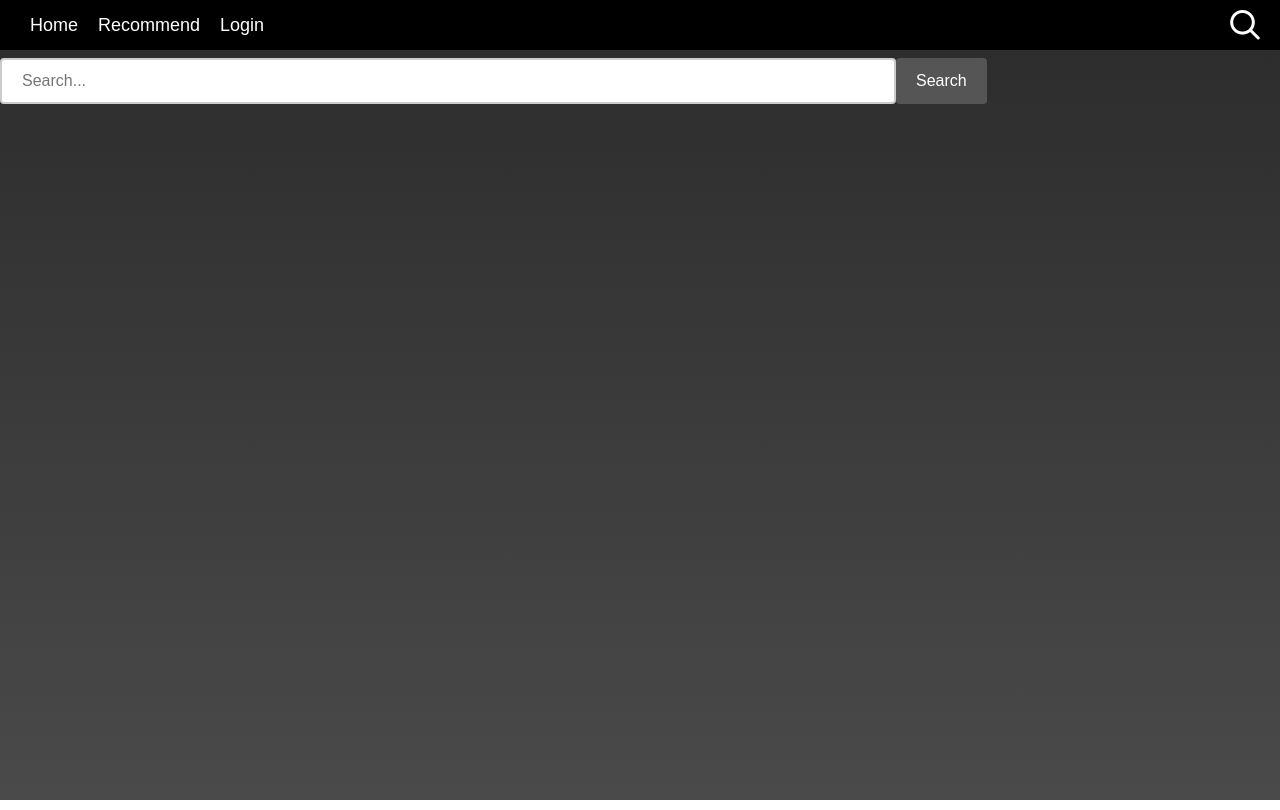
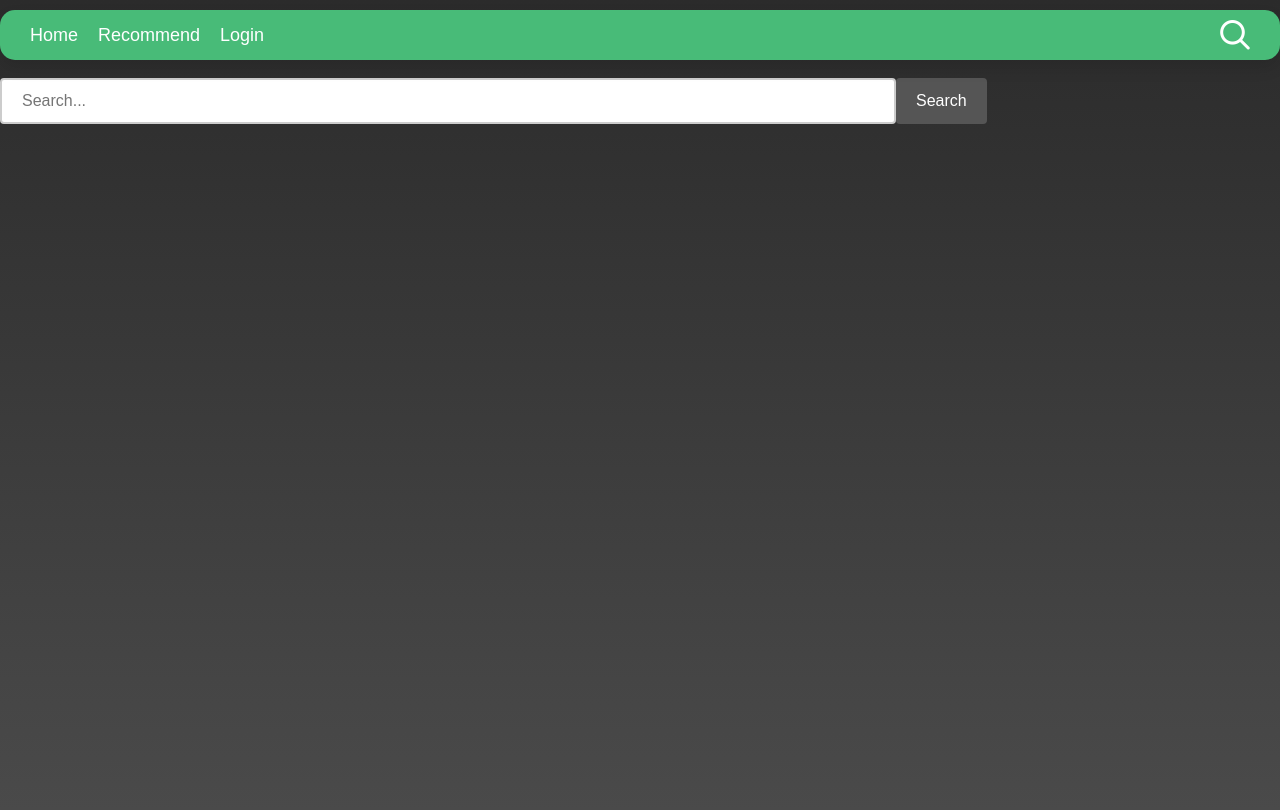
Before and after one commit to xeluior/Project_CS372, a React (Create React App) app in the folder frontend/: page / in a window 1280 px wide. Built offline with nearby package versions, Linux system fonts and the light colour scheme; the HTML template or start-up script is replaced by a standard one.

Commit message:
Rounded the Navbar and made it green

```diff
--- a/frontend/src/styles/NavbarStyle.js
+++ b/frontend/src/styles/NavbarStyle.js
@@ -5,9 +5,14 @@ import { Link } from "react-router-dom";
 export const NavbarContainer = styled.nav`
     width: 100%;
     height: 50px;
-    background-color: black;
+    background-color: #48BB78;
     display: flex;
+    border-radius: 15px;
     flex-direction: column;
+    box-shadow: 0 8px 16px rgba(0, 0, 0, 0.1); // This adds a shadow below the navbar
+    margin: 10px 0;  // This gives some space above and below the navbar
+    position: relative;  // Ensures the navbar is above other elements
+    z-index: 1;  // Keeps the navbar on top
 `
 
 export const LeftContainer = styled.div`
@@ -22,6 +27,7 @@ export const RightContainer = styled.div`
     flex: 40%;
     display: flex;
     justify-content: flex-end;
+    margin: 10px;
     align-items: center;  // This centers items vertically within the container
 `;
 
@@ -55,16 +61,16 @@ export const SearchPNG = styled.img`
     vertical-align: middle;  // This ensures the image aligns with the middle of adjacent text or input elements
 
     &:hover {
-        transform: translateY(5px);
+        cursor: pointer;
     }
 `;
 
 export const SearchInput = styled.input`
-    width: 300px;
+    width: 250px;
     height: 30px;   // Adjusted height for a more typical search bar size
     line-height: 30px;  // Ensures text within the input is centered vertically
     padding: 0 10px;  // Removed vertical padding, kept horizontal
-    border-radius: 4px;
+    border-radius: 6px;
     border: 1px solid #ccc;
     margin-left: 10px;
     vertical-align: middle;  // This ensures the input aligns with the middle of adjacent text or image element
```
